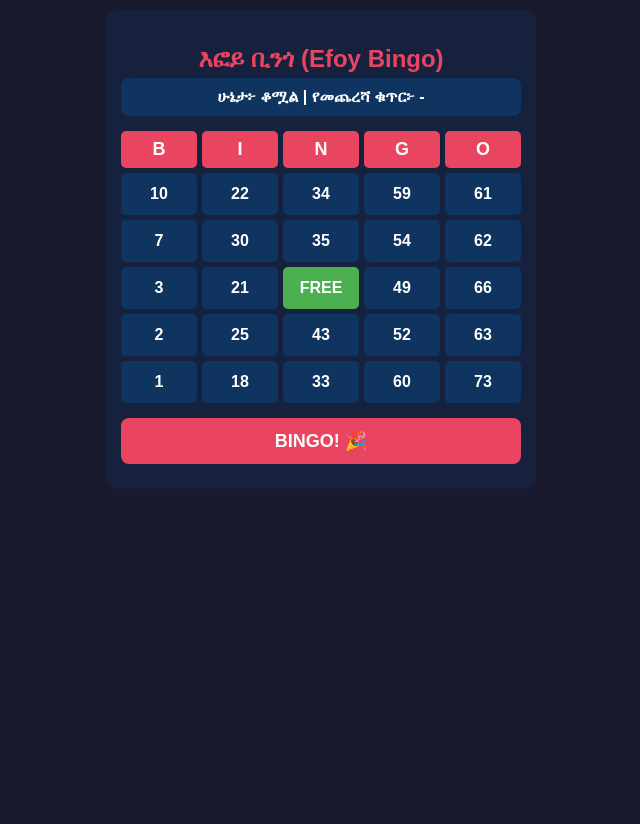
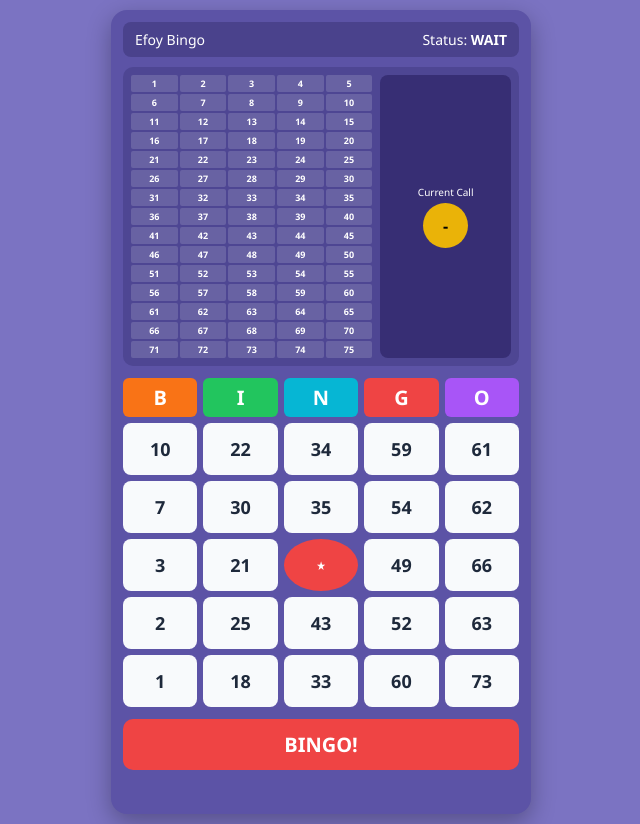
Before and after one commit to mikaelinad0-hash/Efoy-bingo, a website: page index.html in a window 1280 px wide. Shown: the whole page, without its empty margins (319-959 px from the left). Before the commit the page ends 800 px from the top, so only its background shows below. Drawn offline with Linux system fonts and the light colour scheme; no server answers.

Commit message:
Update index.html

```diff
--- a/index.html
+++ b/index.html
@@ -3,60 +3,127 @@
 <head>
   <meta charset="UTF-8">
   <meta name="viewport" content="width=device-width, initial-scale=1.0">
-  <title>እፎይ ቢንጎ - Efoy Bingo</title>
+  <title>እፎይ ቢንጎ</title>
+
+  <script src="https://www.gstatic.com/firebasejs/9.22.1/firebase-app-compat.js"></script>
+  <script src="https://www.gstatic.com/firebasejs/9.22.1/firebase-database-compat.js"></script>
+
   <style>
-    body { font-family: Arial, sans-serif; text-align: center; background: #1a1a2e; color: #fff; margin: 0; padding: 10px; }
-    .container { max-width: 400px; margin: 0 auto; background: #16213e; padding: 15px; border-radius: 12px; }
-    h2 { color: #e94560; margin-bottom: 5px; }
-    .status-bar { background: #0f3460; padding: 10px; border-radius: 8px; font-weight: bold; margin-bottom: 15px; }
+    * { box-sizing: border-box; font-family: 'Segoe UI', Tahoma, Geneva, Verdana, sans-serif; }
+    body { background-color: #7b73c2; margin: 0; padding: 10px; display: flex; justify-content: center; }
+    .app-card { background: #5c53a6; width: 100%; max-width: 420px; border-radius: 16px; padding: 12px; color: white; box-shadow: 0 8px 24px rgba(0,0,0,0.3); }
 
-    /* Bingo Card Grid */
-    .card-header { display: grid; grid-template-columns: repeat(5, 1fr); gap: 5px; font-weight: bold; font-size: 18px; margin-bottom: 5px; }
-    .card-header div { background: #e94560; padding: 8px; border-radius: 5px; }
-    .card-grid { display: grid; grid-template-columns: repeat(5, 1fr); gap: 5px; margin-bottom: 15px; }
-    .cell { background: #0f3460; padding: 12px 0; border-radius: 5px; font-weight: bold; cursor: pointer; user-select: none; font-size: 16px; }
-    .cell.selected { background: #ff9800; color: #000; }
-    .cell.free { background: #4caf50; color: #fff; }
+    .top-bar { display: flex; justify-content: space-between; align-items: center; background: #4a428c; padding: 8px 12px; border-radius: 8px; margin-bottom: 10px; font-size: 14px; }
 
-    .btn-bingo { background: #e94560; color: white; border: none; padding: 12px 25px; font-size: 18px; font-weight: bold; border-radius: 8px; cursor: pointer; width: 100%; }
-    .btn-bingo:disabled { background: #555; cursor: not-allowed; }
-    #msg { margin-top: 10px; font-weight: bold; font-size: 16px; }
+    .board-container { display: flex; gap: 8px; background: #4e4693; padding: 8px; border-radius: 10px; margin-bottom: 12px; }
+    .called-board { display: grid; grid-template-columns: repeat(5, 1fr); gap: 2px; flex: 2; font-size: 9px; font-weight: bold; text-align: center; }
+    .called-board div { background: rgba(255,255,255,0.15); padding: 2px 0; border-radius: 2px; }
+    .called-board div.called { background: #22c55e; color: white; }
+
+    .current-call-box { flex: 1; background: #372e74; border-radius: 8px; display: flex; flex-direction: column; align-items: center; justify-content: center; padding: 5px; }
+    .call-circle { background: #eab308; color: #000; width: 45px; height: 45px; border-radius: 50%; display: flex; align-items: center; justify-content: center; font-size: 16px; font-weight: bold; margin-top: 4px; }
+
+    .bingo-header { display: grid; grid-template-columns: repeat(5, 1fr); gap: 6px; margin-bottom: 6px; text-align: center; font-weight: 900; font-size: 20px; }
+    .bingo-header div { padding: 6px 0; border-radius: 6px; color: white; }
+    .b-b { background: #f97316; } .b-i { background: #22c55e; } .b-n { background: #06b6d4; } .b-g { background: #ef4444; } .b-o { background: #a855f7; }
+
+    .player-card { display: grid; grid-template-columns: repeat(5, 1fr); gap: 6px; margin-bottom: 12px; }
+    .cell { background: #f8fafc; color: #1e293b; font-size: 18px; font-weight: bold; height: 52px; border-radius: 8px; display: flex; align-items: center; justify-content: center; cursor: pointer; user-select: none; }
+    .cell.selected { background: #3b82f6; color: white; }
+    .cell.free { background: #ef4444; color: white; border-radius: 50%; font-size: 12px; }
+
+    .btn-claim { background: #ef4444; color: white; border: none; width: 100%; padding: 12px; font-size: 20px; font-weight: bold; border-radius: 10px; cursor: pointer; }
+    .btn-claim:active { transform: scale(0.98); }
+    #msg { text-align: center; font-weight: bold; margin-top: 8px; min-height: 24px; font-size: 14px; }
   </style>
 </head>
 <body>
 
-<div class="container">
-  <h2>እፎይ ቢንጎ (Efoy Bingo)</h2>
-  <div class="status-bar">
-    ሁኔታ፦ <span id="game-status">ቆሟል</span> | የመጨረሻ ቁጥር፦ <span id="last-num">-</span>
+<div class="app-card">
+  <div class="top-bar">
+    <span>Efoy Bingo</span>
+    <span>Status: <strong id="game-status">WAIT</strong></span>
   </div>
 
-  <!-- BINGO Header -->
-  <div class="card-header">
-    <div>B</div><div>I</div><div>N</div><div>G</div><div>O</div>
+  <!-- የይለፍ እና የተጠሩ ቁጥሮች ሰሌዳ (Board) -->
+  <div class="board-container">
+    <div class="called-board" id="full-board"></div>
+    <div class="current-call-box">
+      <span style="font-size: 10px;">Current Call</span>
+      <div class="call-circle" id="last-num">-</div>
+    </div>
   </div>
 
-  <!-- Player Card Grid -->
-  <div class="card-grid" id="bingo-card"></div>
+  <!-- የቢንጎ ካርድ Header -->
+  <div class="bingo-header">
+    <div class="b-b">B</div><div class="b-i">I</div><div class="b-n">N</div><div class="b-g">G</div><div class="b-o">O</div>
+  </div>
 
-  <button class="btn-bingo" id="bingo-btn" onclick="claimBingo()">BINGO! 🎉</button>
+  <!-- ተጫዋች ካርድ (5x5) -->
+  <div class="player-card" id="card-grid"></div>
+
+  <button class="btn-claim" onclick="claimBingo()">BINGO!</button>
   <div id="msg"></div>
 </div>
 
 <script>
+  const firebaseConfig = {
+    apiKey: "AIzaSyCjsg9hgwCr8HCtkeVScZPcKTby9TjrUtM",
+    authDomain: "efoy-bingo.firebaseapp.com",
+    databaseURL: "https://efoy-bingo-default-rtdb.firebaseio.com",
+    projectId: "efoy-bingo",
+    storageBucket: "efoy-bingo.firebasestorage.app",
+    messagingSenderId: "893878716636",
+    appId: "1:893878716636:web:7421f98ea5ff5f0e760c19"
+  };
+
+  firebase.initializeApp(firebaseConfig);
+  const db = firebase.database();
+
   let calledNumbers = [];
   let userCard = [];
-  let selectedIndices = new Set([12]); // 12 የመካከለኛው (FREE) index ነው
+  let selectedIndices = new Set([12]); // FREE space
 
-  // የካርድ ቁጥሮችን በዘፈቀደ ማፍለቂያ
+  // 1-75 ሰሌዳ መፍጠር
+  const fullBoardEl = document.getElementById('full-board');
+  for (let i = 1; i <= 75; i++) {
+    let d = document.createElement('div');
+    d.id = `board-num-${i}`;
+    d.innerText = i;
+    fullBoardEl.appendChild(d);
+  }
+
+  // Firebase Realtime Listener
+  db.ref('currentGame').on('value', snapshot => {
+    const data = snapshot.val();
+    if (!data) return;
+
+    if (data.status) document.getElementById('game-status').innerText = data.status;
+
+    if (data.calledNumbers) {
+      calledNumbers = Array.isArray(data.calledNumbers) ? data.calledNumbers : Object.values(data.calledNumbers);
+
+      // የጠሩትን ሰሌዳው ላይ ማብራት
+      for (let i = 1; i <= 75; i++) {
+        let el = document.getElementById(`board-num-${i}`);
+        if (calledNumbers.includes(i)) el.classList.add('called');
+        else el.classList.remove('called');
+      }
+
+      let last = calledNumbers[calledNumbers.length - 1];
+      document.getElementById('last-num').innerText = last !== undefined ? last : '-';
+    } else {
+      calledNumbers = [];
+      document.getElementById('last-num').innerText = '-';
+      for (let i = 1; i <= 75; i++) {
+        document.getElementById(`board-num-${i}`).classList.remove('called');
+      }
+    }
+  });
+
+  // ካርድ ማፍለቂያ
   function generateCard() {
-    const ranges = [
-      [1, 15],   // B
-      [16, 30],  // I
-      [31, 45],  // N
-      [46, 60],  // G
-      [61, 75]   // O
-    ];
+    const ranges = [[1, 15], [16, 30], [31, 45], [46, 60], [61, 75]];
     let cols = [];
     for (let i = 0; i < 5; i++) {
       let nums = [];
@@ -67,56 +134,34 @@
       cols.push(nums);
     }
 
-    // 5x5 Grid ማዘጋጀት
     userCard = [];
     for (let row = 0; row < 5; row++) {
       for (let col = 0; col < 5; col++) {
-        if (row === 2 && col === 2) {
-          userCard.push("FREE");
-        } else {
-          userCard.push(cols[col][row]);
-        }
+        if (row === 2 && col === 2) userCard.push("FREE");
+        else userCard.push(cols[col][row]);
       }
     }
     renderCard();
   }
 
-  // ካርዱን በማያ ገጽ ላይ ማሳየት
   function renderCard() {
-    const grid = document.getElementById('bingo-card');
+    const grid = document.getElementById('card-grid');
     grid.innerHTML = '';
     userCard.forEach((num, index) => {
       const cell = document.createElement('div');
       cell.className = 'cell' + (num === 'FREE' ? ' free selected' : '') + (selectedIndices.has(index) ? ' selected' : '');
-      cell.innerText = num;
-      cell.onclick = () => toggleSelect(index, num);
+      cell.innerText = num === 'FREE' ? '★' : num;
+      cell.onclick = () => {
+        if (num === 'FREE') return;
+        if (selectedIndices.has(index)) selectedIndices.delete(index);
+        else selectedIndices.add(index);
+        renderCard();
+      };
       grid.appendChild(cell);
     });
   }
 
-  // ቁጥር ሲነካ መምረጥ / አለመምረጥ
-  function toggleSelect(index, num) {
-    if (num === 'FREE') return;
-    if (selectedIndices.has(index)) {
-      selectedIndices.delete(index);
-    } else {
-      selectedIndices.add(index);
-    }
-    renderCard();
-  }
-
-  // የሰርቨር/አድሚን መረጃዎችን በየሴኮንዱ መቀበል
-  async function fetchGameState() {
-    try {
-      const res = await fetch('/api/game-state');
-      const data = await res.json();
-      calledNumbers = data.calledNumbers || [];
-      document.getElementById('game-status').innerText = data.status || 'WAITING';
-      document.getElementById('last-num').innerText = calledNumbers.length ? calledNumbers[calledNumbers.length - 1] : '-';
-    } catch (e) {}
-  }
-
-  // ቢንጎ ማረጋገጫ (አግድም፣ ቁመት፣ ዲያጎናል እና 4 ማዕዘን ጫፎች)
+  // BINGO ማረጋገጫ (አግድም፣ ቁመት፣ ዲያጎናል፣ 4 ማዕዘን)
   function checkWinLogic() {
     const winningCombinations = [
       // አግድም (Rows)
@@ -130,16 +175,12 @@
     ];
 
     for (let combo of winningCombinations) {
-      // 1. መስመሩ ሙሉ በሙሉ በተጫዋቹ ተመርጧል?
       let isComboSelected = combo.every(idx => selectedIndices.has(idx));
-
       if (isComboSelected) {
-        // 2. የተመረጡት ቁጥሮች በእርግጥ በአድሚኑ ተጠርተዋል? (FREE ሲቀር)
         let allNumbersCalled = combo.every(idx => {
           let num = userCard[idx];
           return num === 'FREE' || calledNumbers.includes(num);
         });
-
         if (allNumbersCalled) return true;
       }
     }
@@ -149,17 +190,16 @@
   function claimBingo() {
     const msg = document.getElementById('msg');
     if (checkWinLogic()) {
-      msg.style.color = '#4caf50';
+      msg.style.color = '#22c55e';
       msg.innerText = '🎉 እንኳን ደስ አለህ! BINGO አሸንፈሃል!';
+      db.ref('currentGame/status').set('WON');
     } else {
-      msg.style.color = '#e94560';
-      msg.innerText = '❌ BINGO አልተሰራም! እባክህ የተጠሩትን ቁጥሮች በትክክል አረጋግጥ።';
+      msg.style.color = '#ef4444';
+      msg.innerText = '❌ BINGO አልተሰራም! የተጠሩትን ቁጥሮች ያረጋግጡ።';
     }
   }
 
   generateCard();
-  setInterval(fetchGameState, 1000);
 </script>
-
 </body>
 </html>
```
